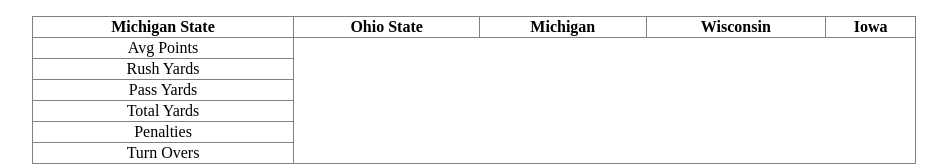
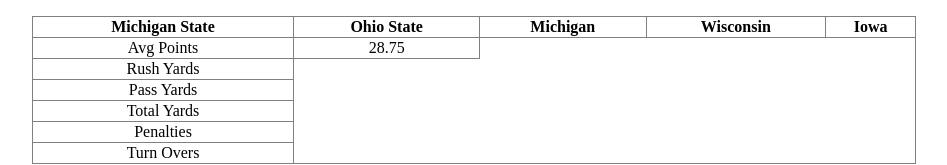
Before and after one commit to drewseabase/mi349_blog, a plain HTML site: page index.html in a window 1280 px wide. Shown: the part 1109-1274 px from the top of the page, without its empty margins (166-1113 px from the left). Drawn offline with Linux system fonts and the light colour scheme.

Commit message:
testing data

```diff
--- a/index.html
+++ b/index.html
@@ -74,6 +74,7 @@
         </tr>
         <tr>
             <td> Avg Points</td>
+            <td>28.75</td>
         </tr>
         <tr>
             <td> Rush Yards</td>
```
